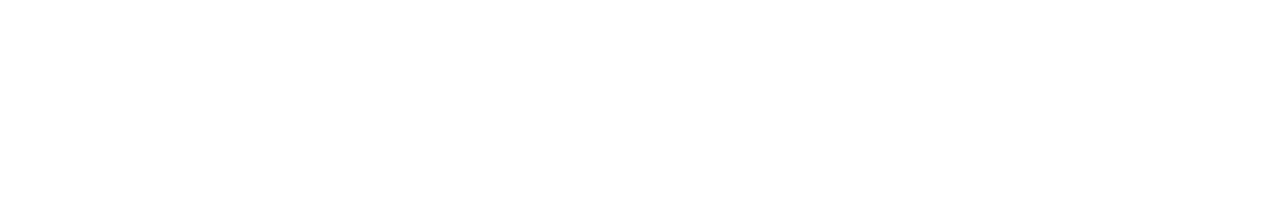
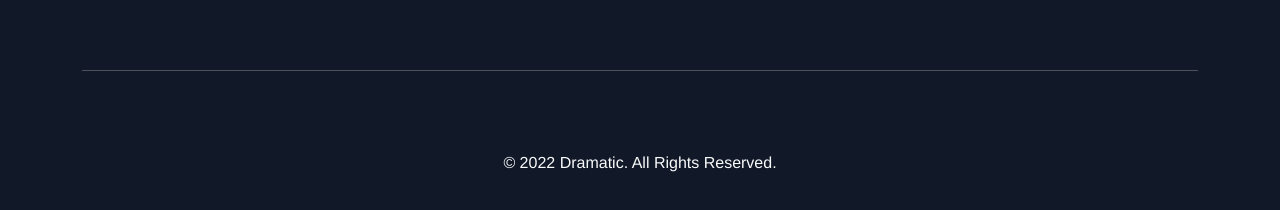
Before and after one commit to Jo-Ving/final-pjt, a Vue app in the folder final-pjt-front/: page /detail/1 in a window 1280 px wide. Shown: the part 1770-1980 px from the top of the page. Before the commit the page ends 1020 px from the top, so only its background shows below. Built offline with nearby package versions, Linux system fonts and the light colour scheme; no server answers.

Commit message:
Feat: recommend 가로스크롤

```diff
--- a/final-pjt-front/src/components/FooterComponent.vue
+++ b/final-pjt-front/src/components/FooterComponent.vue
@@ -1,6 +1,9 @@
 <template>
-  <div>
-    <p>© 2022 Dramatic. All Rights Reserved.</p>
+  <div class="container">
+    <hr />
+    <div class="footer">
+      <p>© 2022 Dramatic. All Rights Reserved.</p>
+    </div>
   </div>
 </template>
 
@@ -10,4 +13,12 @@
 };
 </script>
 
-<style></style>
+<style>
+.container {
+  margin-top: 5rem;
+}
+.footer {
+  padding-top: 4rem;
+  padding-bottom: 2rem;
+}
+</style>
--- a/final-pjt-front/src/components/MovieCard.vue
+++ b/final-pjt-front/src/components/MovieCard.vue
@@ -91,7 +91,11 @@
   background: transparent;
 }
 .cardContainer {
-  display: inline-block;
+  /* display: inline-block; */
+  max-width: 262px;
+  max-height: 393px;
+  min-width: 180px;
+  min-height: 310px;
 }
 .container {
   cursor: pointer;
--- a/final-pjt-front/src/components/SliderComponent.vue
+++ b/final-pjt-front/src/components/SliderComponent.vue
@@ -1,10 +1,15 @@
 <template>
-  <div>
+  <div class="container scrollbar">
     <h1 class="sliderTitle">{{ sliderName }}</h1>
     <!-- <swiper class="swiper" :options="swiperOption"> -->
     <!-- <swiper-slide v-for="movie in movies" :key="movie.id"> -->
-    <div class="movieContainer">
-      <MovieCard :movie="movie" v-for="movie in movies" :key="movie.id" />
+    <div class="movieContainer wrapper">
+      <MovieCard
+        class="item"
+        :movie="movie"
+        v-for="movie in movies"
+        :key="movie.id"
+      />
     </div>
     <!-- </swiper-slide> -->
     <!-- <div class="swiper-pagination" slot="pagination"></div> -->
@@ -50,8 +55,11 @@
   font-size: 50px;
 }
 .container {
-  overflow: hidden;
+  /* border: 1px solid pink; */
 }
+/* .container ::-webkit-scrollbar {
+  display: none;
+} */
 .slider {
 }
 .movieContainer {
```
